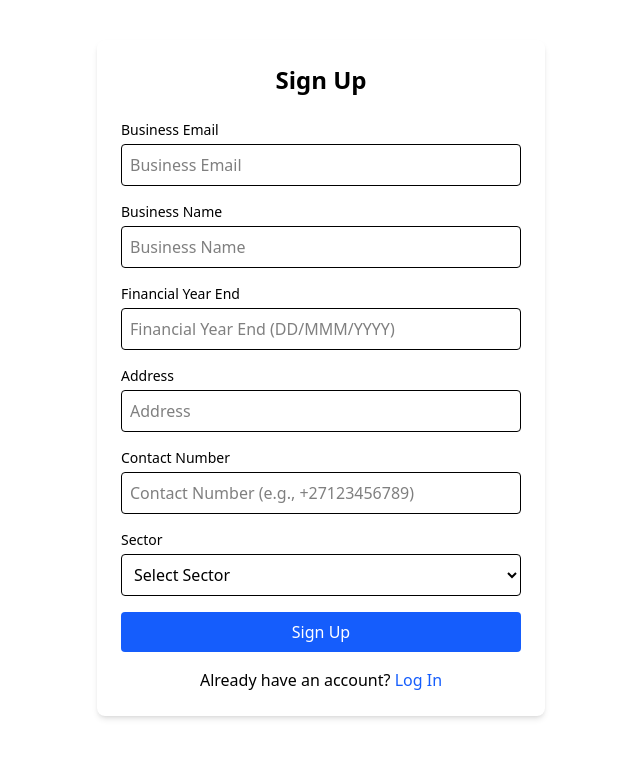
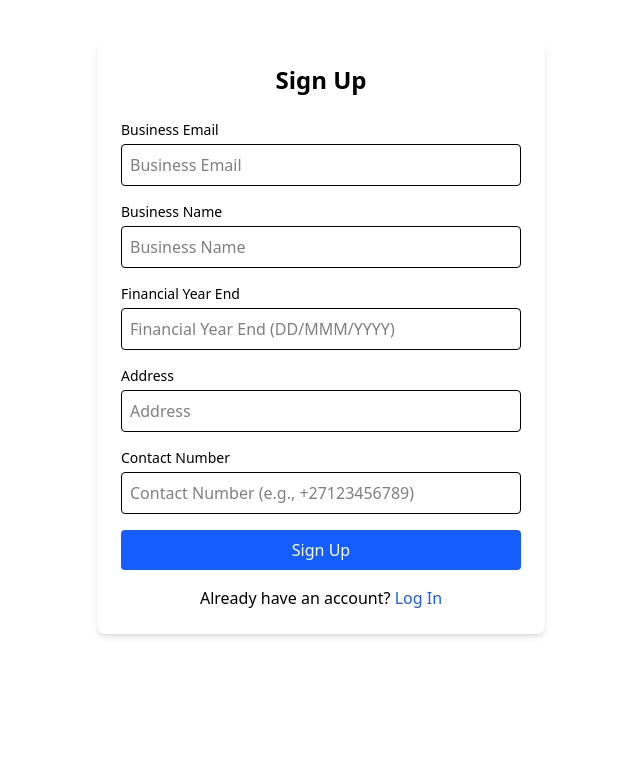
Before and after one commit to Tshepangselona/BBBEECAL, a React (Vite) app in the folder frontend/: page /SignUp in a window 1280 px wide. Shown: the top 758 px of the page, without its empty margins (319-959 px from the left). Built offline with nearby package versions, Linux system fonts and the light colour scheme.

Commit message:
Sector removed from home page

```diff
--- a/frontend/src/Components/Forms/SignUp.jsx
+++ b/frontend/src/Components/Forms/SignUp.jsx
@@ -4,7 +4,6 @@ import { Link, useNavigate } from "react-router-dom";
 export default function SignUp() {
   const [formData, setFormData] = useState({
     businessEmail: "",
-    Sector: "",
     businessName: "",
     financialYearEnd: "",
     address: "",
@@ -39,15 +38,12 @@ export default function SignUp() {
     if (!phoneRegex.test(formData.contactNumber)) {
       return "Contact number must be 10-15 digits (e.g., +27123456789)";
     }
-    if (!formData.Sector) {
-      return "Please select a sector";
-    }
-    return "";
   };
 
   const handleSubmit = async (e) => {
     e.preventDefault();
     console.log("Submit clicked!", formData);
+    console.log("Form data being sent:", JSON.stringify(formData));
     setError("");
     setSuccess("");
     setLoading(true);
@@ -81,7 +77,6 @@ export default function SignUp() {
         uid: data.uid,
         businessName: data.businessName,
         financialYearEnd: data.financialYearEnd,
-        sector: data.sector,
         address: data.address,
         contactNumber: data.contactNumber,
       };
@@ -170,23 +165,6 @@ export default function SignUp() {
             disabled={loading}
           />
         </div>
-        <div>
-          <label className="block text-sm font-medium mb-1">Sector</label>
-          <select
-            name="Sector"
-            value={formData.Sector}
-            onChange={handleChange}
-            className="w-full p-2 border rounded focus:outline-none focus:ring-2 focus:ring-blue-600"
-            required
-            disabled={loading}
-          >
-            <option value="">Select Sector</option>
-            <option value="Generic">Generic</option>
-            <option value="Tourism">Tourism</option>
-            <option value="Construction">Construction</option>
-            <option value="ICT">ICT</option>
-          </select>
-        </div>
         <button
           type="submit"
           className={`w-full p-2 text-white rounded ${
```
Also changed, not shown: 1 other file (tests, documents, lock files or other folders).
